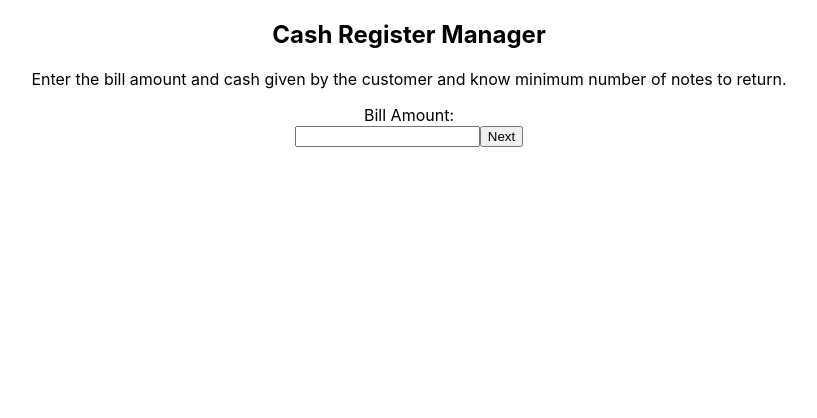
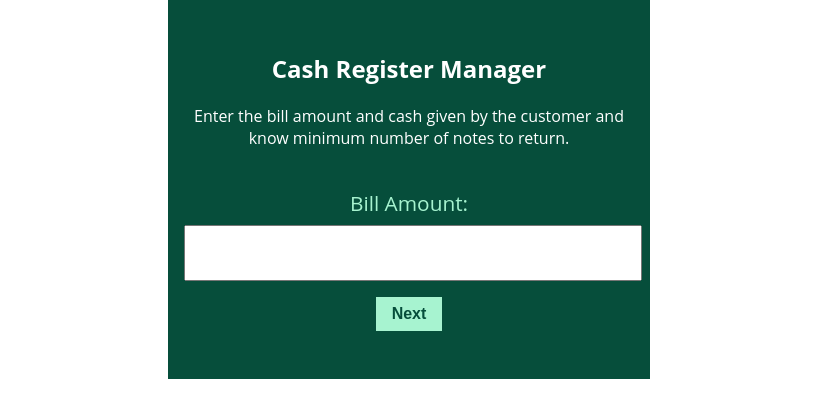
Before and after one commit to ishitakeshawani/cash-register, a React (Create React App) app: page / in a window 1280 px wide. Shown: the top 418 px of the page, without its empty margins (231-1048 px from the left). Built offline with nearby package versions, Linux system fonts and the light colour scheme.

Commit message:
made diiffrent classes of css

```diff
--- a/src/App.css
+++ b/src/App.css
@@ -1,38 +1,79 @@
+body{
+  margin: 0px;
+  font-family: Open Sans, sans-serif;
+  box-sizing: border-box;
+}
+
 .App {
   text-align: center;
 }
 
-.App-logo {
-  height: 40vmin;
-  pointer-events: none;
+
+.container{
+  background: #064E3B;
+  width: 100%;
+  max-width: 450px;
+  min-height: 200px;
+  margin: auto;
+  padding: 2rem 1rem;
+  text-align: center;
 }
 
-@media (prefers-reduced-motion: no-preference) {
-  .App-logo {
-    animation: App-logo-spin infinite 20s linear;
-  }
-}
-
-.App-header {
-  background-color: #282c34;
-  min-height: 100vh;
-  display: flex;
-  flex-direction: column;
-  align-items: center;
-  justify-content: center;
-  font-size: calc(10px + 2vmin);
+.title{
   color: white;
 }
 
-.App-link {
-  color: #61dafb;
+.about{
+  color: white;
 }
 
-@keyframes App-logo-spin {
-  from {
-    transform: rotate(0deg);
-  }
-  to {
-    transform: rotate(360deg);
-  }
+.bill-amount{
+  color: #A7F3D0;
+  font-size: 1.3rem;
+  padding: 1.5rem 1rem 0.5rem;
 }
+
+input{
+  width: 100%;
+  height: 50px;
+  display: block;
+}
+
+button{
+  padding: 0.5rem 1rem;
+  background: #A7F3D0;
+  color: #064E3B;
+  font-weight: bold;
+  border: none;
+  margin: 1rem auto 0;
+  font-size: 1rem;
+}
+
+#result{
+  margin: 1rem 0;
+}
+
+table{
+  width: 100%;
+  table-layout: fixed;
+  font-family: 'Open Sans', sans-serif;
+  box-sizing: border-box;
+}
+
+
+
+#result table th,td{
+  padding: 0.2rem;
+  background: #A7F3D0;
+  text-align: center;
+  /* word-wrap: break-word; */
+  /* overflow-wrap: break-word;
+  overflow: hidden; */
+  color: #064E3B;
+}
+
+.noofnotes{
+
+    background-color: white;
+    /* font-weight: bold; */
+}
```
